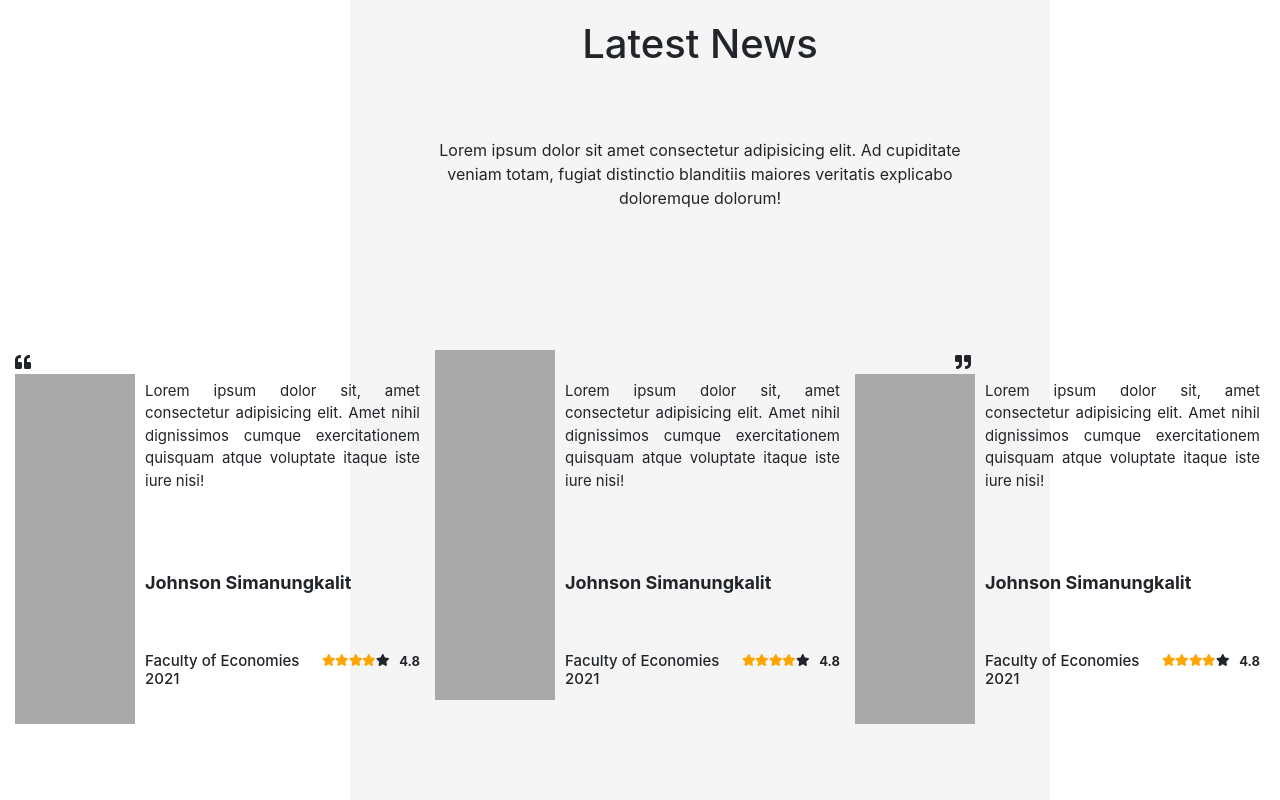
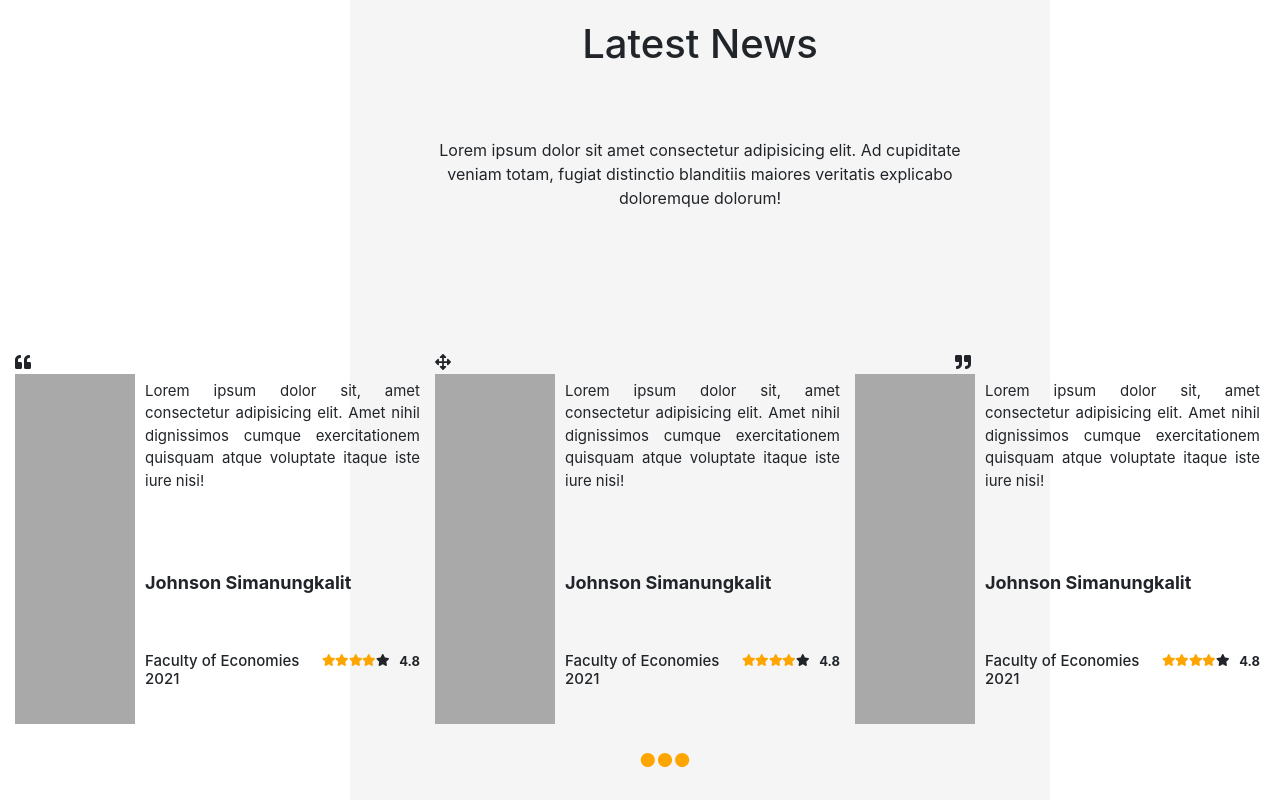
Before and after one commit to arr-atiq/react-book-store-website, a React (Create React App) app: page / in a window 1280 px wide. Shown: the part 2555-3355 px from the top of the page. Built offline with nearby package versions, Linux system fonts and the light colour scheme.

Commit message:
added dot icon

```diff
--- a/src/Components/CustomerSaid/Customer.css
+++ b/src/Components/CustomerSaid/Customer.css
@@ -69,3 +69,9 @@
 .customer-review .istar{
     color: orange;
 }
+.dotIcon{
+    font-size: 50px;
+    margin-left: 50%;
+    color: orange;
+    cursor: pointer;
+}
--- a/src/Components/CustomerSaid/CustomerSaid.js
+++ b/src/Components/CustomerSaid/CustomerSaid.js
@@ -2,7 +2,7 @@ import React from 'react';
 import './Customer.css'
 import image from '../../Images/gray.jpg'
 import { FontAwesomeIcon } from '@fortawesome/react-fontawesome';
-import { faQuoteLeft, faQuoteRight, faStar } from '@fortawesome/free-solid-svg-icons';
+import { faQuoteLeft, faQuoteRight, faStar, faArrowsAlt, faEllipsisH } from '@fortawesome/free-solid-svg-icons';
 
 const CustomerSaid = () => {
     return (
@@ -40,6 +40,7 @@ const CustomerSaid = () => {
                     </div>
                     <div className="customer-main">
                         <div className="card-customer-image">
+                            <i><FontAwesomeIcon icon={faArrowsAlt} /></i>
                             <img src={image} alt="" />
                         </div>
                         <div className="customer-all-items">
@@ -62,7 +63,7 @@ const CustomerSaid = () => {
                     </div>
                     <div className="customer-main">
                         <div className="card-customer-image">
-                        <i className="right-quote"><FontAwesomeIcon icon={faQuoteRight} /></i>
+                            <i className="right-quote"><FontAwesomeIcon icon={faQuoteRight} /></i>
                             <img src={image} alt="" />
                         </div>
                         <div className="customer-all-items">
@@ -84,7 +85,9 @@ const CustomerSaid = () => {
                         </div>
                     </div>
                 </div>
+
             </div>
+            <i className="dotIcon"><FontAwesomeIcon icon={faEllipsisH} /></i>
         </div>
     );
 };
```
